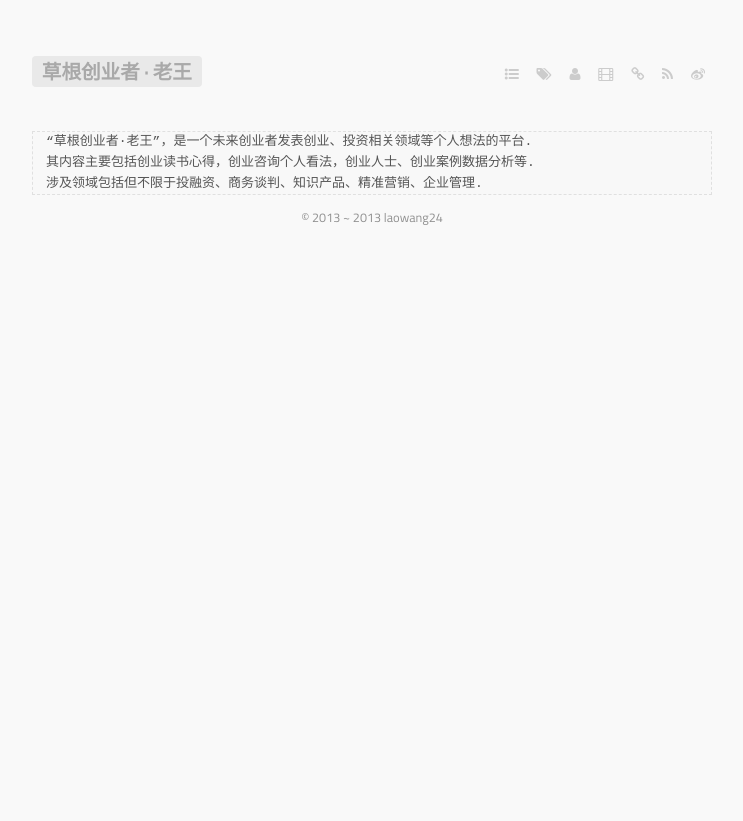
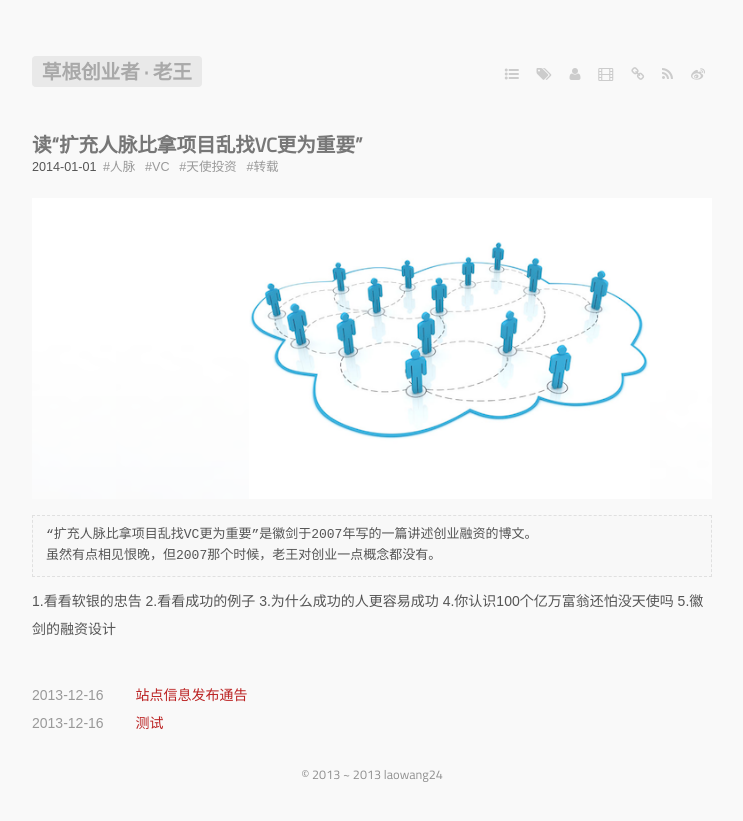
Before and after one commit to laowang24/laowang24.github.com, a Jekyll site: the page built from index.markdown, in a window 1280 px wide. Shown: the top 821 px of the page, without its empty margins (268-1011 px from the left). Built offline with Jekyll 4.4.1, drawn with Linux system fonts in a browser that asks for light colours; some web fonts are replaced; Markdown is read by kramdown in place of the engine named in the settings.

Commit message:
update at 2013-12-30

```diff
--- a/index.markdown
+++ b/index.markdown
@@ -1,9 +1,44 @@
 ---
-title: 本站点于2014.01.01正式发布，敬请期待！
-layout: welcome
+layout: default
 ---
 
->
->  "草根创业者·老王"，是一个未来创业者发表创业、投资相关领域等个人想法的平台.
->  其内容主要包括创业读书心得，创业咨询个人看法，创业人士、创业案例数据分析等.
->  涉及领域包括但不限于投融资、商务谈判、知识产品、精准营销、企业管理.
+<div>
+  <ul class="listing">
+  {% for post in site.posts limit: 1 %}
+  <article class="content">
+    <section class="title">
+      <h2><a href="{{ post.url }}">{{ post.title }}</a></h2>
+    </section>
+    <section class="meta">
+    <span class="time">
+      <time datetime="{{ post.date | date:"%Y-%m-%d" }}">{{ post.date | date:"%Y-%m-%d" }}</time>
+    </span>
+    {% if post.tags %}
+    <span class="tags">
+      {% for tag in post.tags %}
+      <a href="/tags.html#{{ tag }}" title="{{ tag }}">#{{ tag }}</a>
+      {% endfor %}
+    </span>
+    {% endif %}
+    </section>
+    <section class="post">
+    {{ post.content }}
+    </section>
+    </article>
+  {% endfor %}
+  </ul>
+  <div class="divider"></div>
+  <ul class="listing main-listing">
+  {% capture year %}{{ site.time | date:"%Y"}}{% endcapture %}
+  {% for post in site.posts offset:1 %}
+    {% capture y %}{{ post.date | date:"%Y"}}{% endcapture %}
+    {% if year != y %}
+    {% break %}
+    {% endif %}
+    <li class="listing-item">
+      <time datetime="{{ post.date | date:"%Y-%m-%d" }}">{{ post.date | date:"%Y-%m-%d" }}</time>
+      <a href="{{ post.url }}" title="{{ post.title }}">{{ post.title }}</a>
+    </li>
+  {% endfor %}
+  </ul>
+</div>
```
